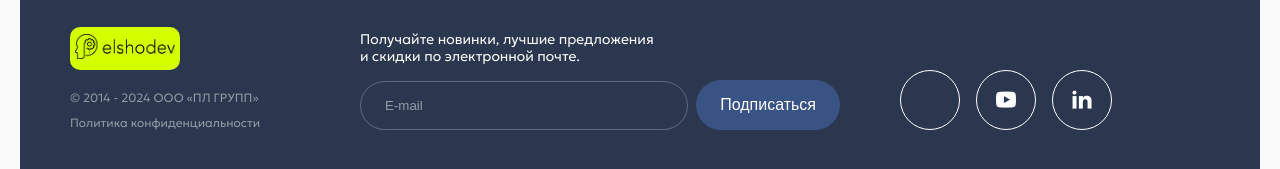
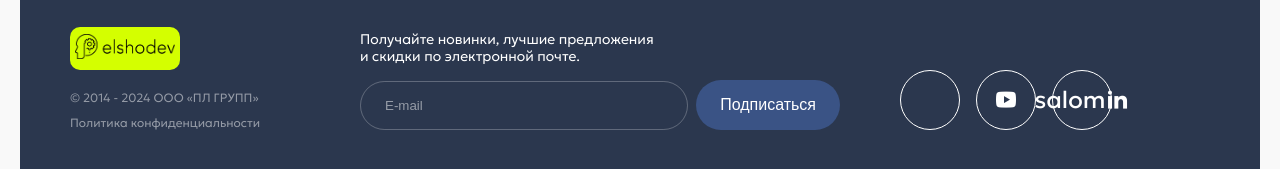
Before and after one commit to Bexruzdev-web/pala-site, a plain HTML site: page index.html in a window 1280 px wide. Shown: the part 3672-3841 px from the top of the page. Drawn offline with nearby package versions, Linux system fonts and the light colour scheme; some icons are missing.

Commit message:
optionni ozgartirdim

```diff
--- a/index.html
+++ b/index.html
@@ -607,7 +607,7 @@
               ><i class="ri-telegram-2-fill"></i
             ></a>
             <a target="_blank" href="https://www.youtube.com/@elshodev"><i class="ri-youtube-fill"></i></a>
-            <a target="_blank" href="https://www.linkedin.com/in/elshod-dev/"><i class="ri-linkedin-fill"></i></a>
+            <a target="_blank" href="https://www.linkedin.com/in/elshod-dev/">salom<i class="ri-linkedin-fill"></i></a>
           </div>
         </div>
       </footer>
```
